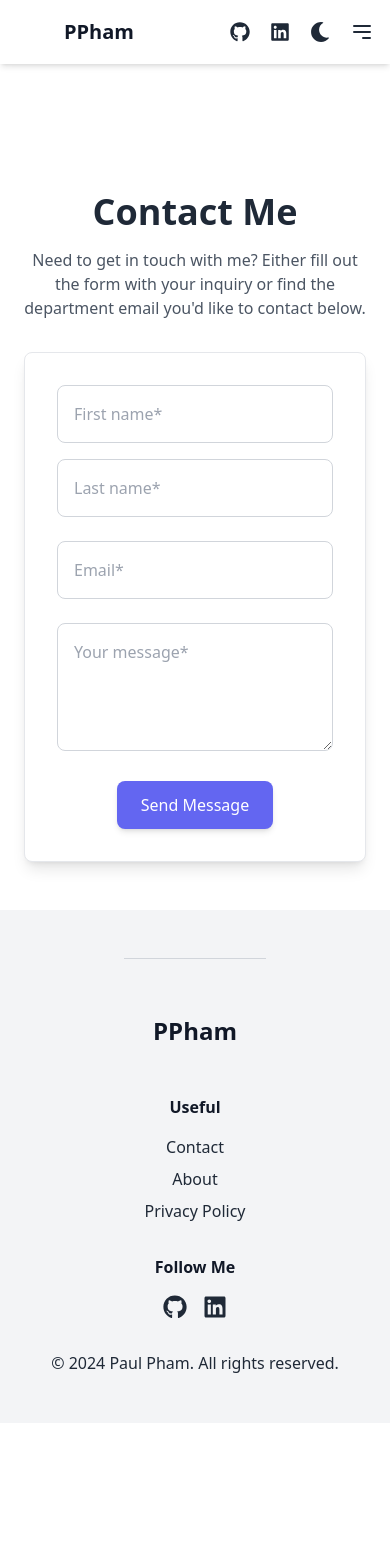
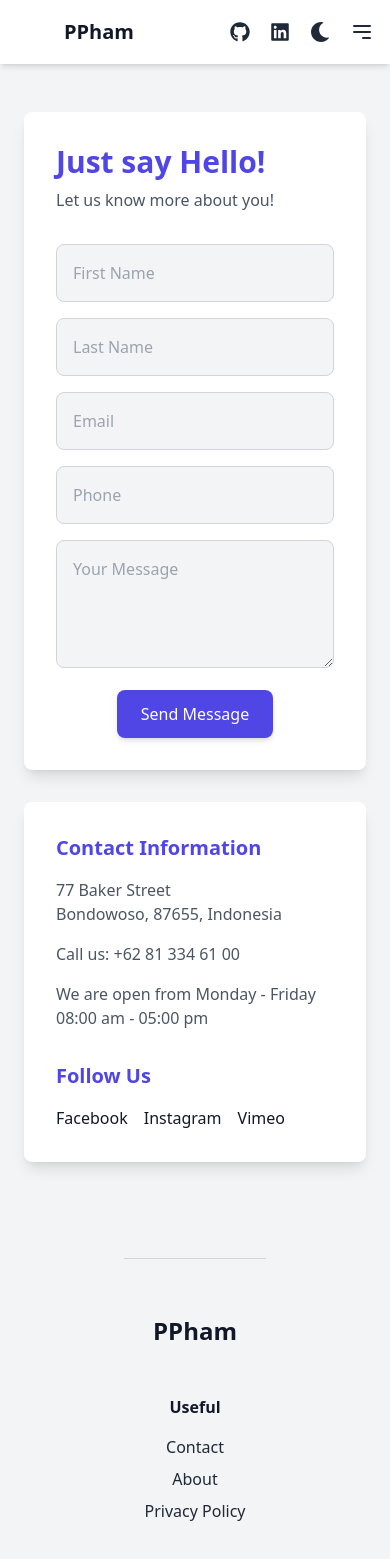
Before and after one commit to PaulP1406/Personal-portfolio, a React (Create React App) app in the folder client/: page /contact in a window 390 px wide. Shown: the top 1559 px of the page. Before the commit the page ends 1423 px from the top, so only its background shows below. Built offline with nearby package versions, Linux system fonts and the light colour scheme.

Commit message:
Fixed the dark mode for contact in mobile screens

```diff
--- a/client/src/Pages/Contact.js
+++ b/client/src/Pages/Contact.js
@@ -2,55 +2,67 @@ import React from 'react';
 
 const Contact = () => {
     return (
-        <div className="container mx-auto px-6 py-12 pt-48"> {/* Added mt-24 to push down the component */}
-            <div className="grid grid-cols-1 lg:grid-cols-2 gap-8">
-                {/* Left Side: Contact Me */}
-                <div className="text-center lg:text-left">
-                    <h1 className="font-semibold text-4xl text-gray-800">Contact Me</h1>
-                    <p className="text-gray-600 mt-4">
-                        Need to get in touch with me? Either fill out the form with your inquiry or
-                        find the department email you'd like to contact below.
-                    </p>
-                </div>
+        <div className="min-h-screen flex items-center justify-center pt-16 bg-gray-100 dark:bg-gray-900">
+            <div className="container mx-auto px-6 py-12 lg:flex lg:space-x-12">
+                {/* Left Section: Contact Form */}
+                <div className="p-8 shadow-lg rounded-lg w-full lg:w-2/3 bg-white dark:bg-gray-800 text-gray-900 dark:text-white">
+                    <h2 className="text-3xl font-semibold mb-2 text-indigo-600 dark:text-pink-400">Just say Hello!</h2>
+                    <p className="mb-8 text-gray-600 dark:text-gray-300">Let us know more about you!</p>
 
-                {/* Right Side: Form */}
-                <div className="flex justify-center lg:justify-end">
-                    <div className="w-full max-w-2xl p-8 shadow-lg rounded-lg border border-gray-200 bg-white">
-                        <form>
-                            <div className="grid grid-cols-1 md:grid-cols-2 gap-4 mb-6">
+                    <form className="space-y-4">
+                        <div className="grid grid-cols-1 md:grid-cols-2 gap-4">
                             <input
                                 type="text"
-                                    placeholder="First name*"
-                                    className="p-4 border border-gray-300 rounded-lg"
+                                placeholder="First Name"
+                                className="p-4 rounded-lg border bg-gray-100 dark:bg-gray-700 text-gray-900 dark:text-white border-gray-300 dark:border-gray-600 focus:ring-indigo-600 dark:focus:ring-pink-400"
                             />
                             <input
                                 type="text"
-                                    placeholder="Last name*"
-                                    className="p-4 border border-gray-300 rounded-lg"
+                                placeholder="Last Name"
+                                className="p-4 rounded-lg border bg-gray-100 dark:bg-gray-700 text-gray-900 dark:text-white border-gray-300 dark:border-gray-600 focus:ring-indigo-600 dark:focus:ring-pink-400"
                             />
                         </div>
-                            <div className="mb-6">
+                        <div className="grid grid-cols-1 md:grid-cols-2 gap-4">
                             <input
                                 type="email"
-                                    placeholder="Email*"
-                                    className="p-4 border border-gray-300 rounded-lg w-full"
+                                placeholder="Email"
+                                className="p-4 rounded-lg border bg-gray-100 dark:bg-gray-700 text-gray-900 dark:text-white border-gray-300 dark:border-gray-600 focus:ring-indigo-600 dark:focus:ring-pink-400"
+                            />
+                            <input
+                                type="tel"
+                                placeholder="Phone"
+                                className="p-4 rounded-lg border bg-gray-100 dark:bg-gray-700 text-gray-900 dark:text-white border-gray-300 dark:border-gray-600 focus:ring-indigo-600 dark:focus:ring-pink-400"
                             />
                         </div>
-                            <div className="mb-6">
                         <textarea
-                                    placeholder="Your message*"
-                                    className="p-4 border border-gray-300 rounded-lg w-full h-32"
+                            placeholder="Your Message"
+                            className="p-4 rounded-lg border bg-gray-100 dark:bg-gray-700 text-gray-900 dark:text-white border-gray-300 dark:border-gray-600 focus:ring-indigo-600 dark:focus:ring-pink-400 w-full h-32"
                         ></textarea>
-                            </div>
                         <div className="text-center lg:text-right">
                             <button
                                 type="submit"
-                                    className="px-6 py-3 bg-indigo-500 text-white rounded-lg shadow-md hover:bg-indigo-600 transition"
+                                className="px-6 py-3 rounded-lg shadow-md transition bg-indigo-600 dark:bg-pink-400 text-white hover:bg-indigo-700 dark:hover:bg-pink-500"
                             >
                                 Send Message
                             </button>
                         </div>
                     </form>
+                </div>
+
+                {/* Right Section: Contact Information */}
+                <div className="mt-8 lg:mt-0 lg:w-1/3 p-8 rounded-lg shadow-lg bg-white dark:bg-blue-900 text-gray-900 dark:text-white">
+                    <h2 className="font-semibold text-xl mb-4 text-indigo-600 dark:text-pink-400">Contact Information</h2>
+                    <p className="text-gray-600 dark:text-gray-300">
+                        77 Baker Street<br />Bondowoso, 87655, Indonesia
+                    </p>
+                    <p className="mt-4 text-gray-600 dark:text-gray-300">Call us: +62 81 334 61 00</p>
+                    <p className="mt-4 text-gray-600 dark:text-gray-300">We are open from Monday - Friday<br />08:00 am - 05:00 pm</p>
+
+                    <h3 className="font-semibold text-xl mt-8 text-indigo-600 dark:text-pink-400">Follow Us</h3>
+                    <div className="flex space-x-4 mt-4">
+                        <a href="#" className="transition hover:text-indigo-400 dark:hover:text-pink-300">Facebook</a>
+                        <a href="#" className="transition hover:text-indigo-400 dark:hover:text-pink-300">Instagram</a>
+                        <a href="#" className="transition hover:text-indigo-400 dark:hover:text-pink-300">Vimeo</a>
                     </div>
                 </div>
             </div>
```
Also changed, not shown: client/src/Components/Footer.js (+2 -10 lines). Lines whose indentation alone changed are shown as unchanged.
